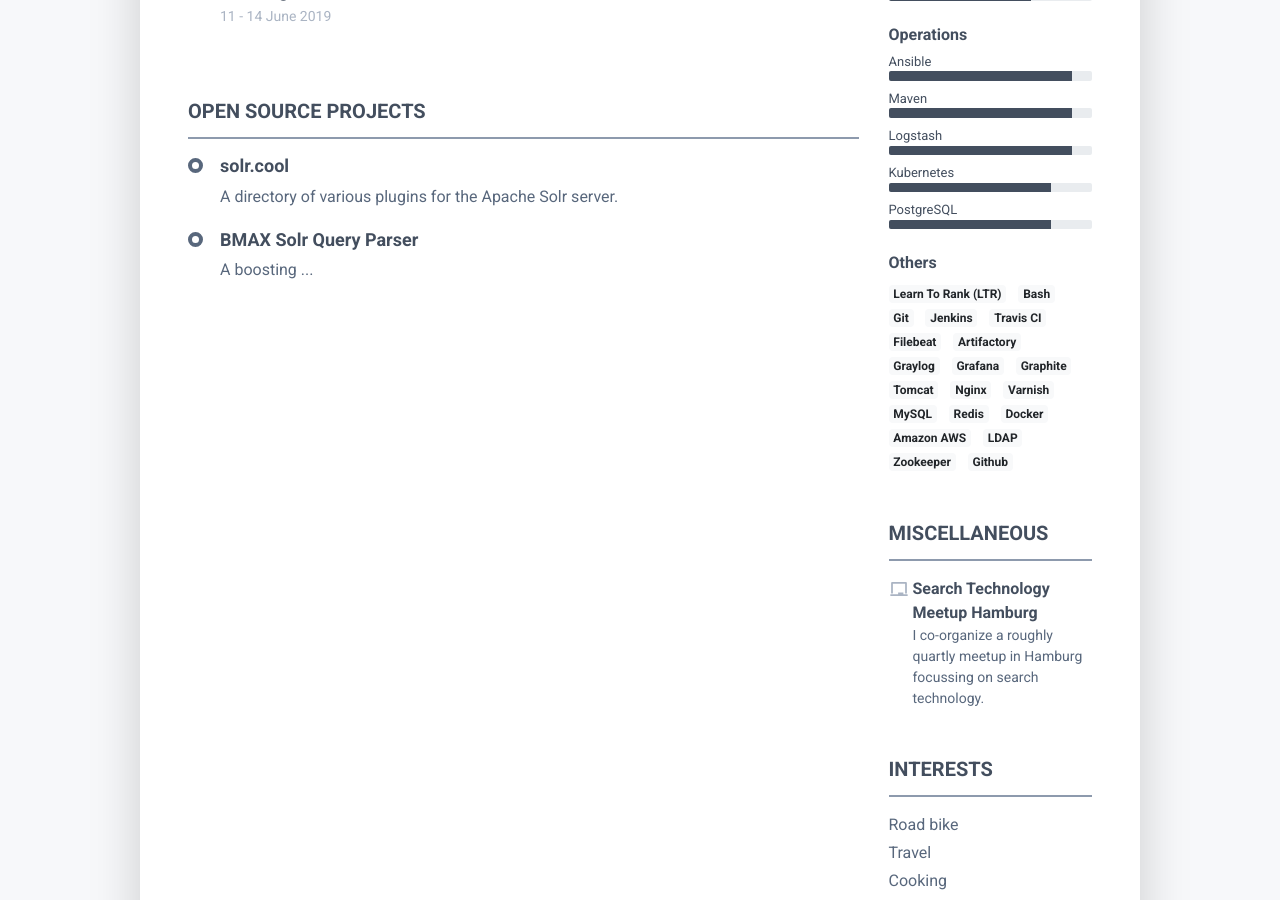
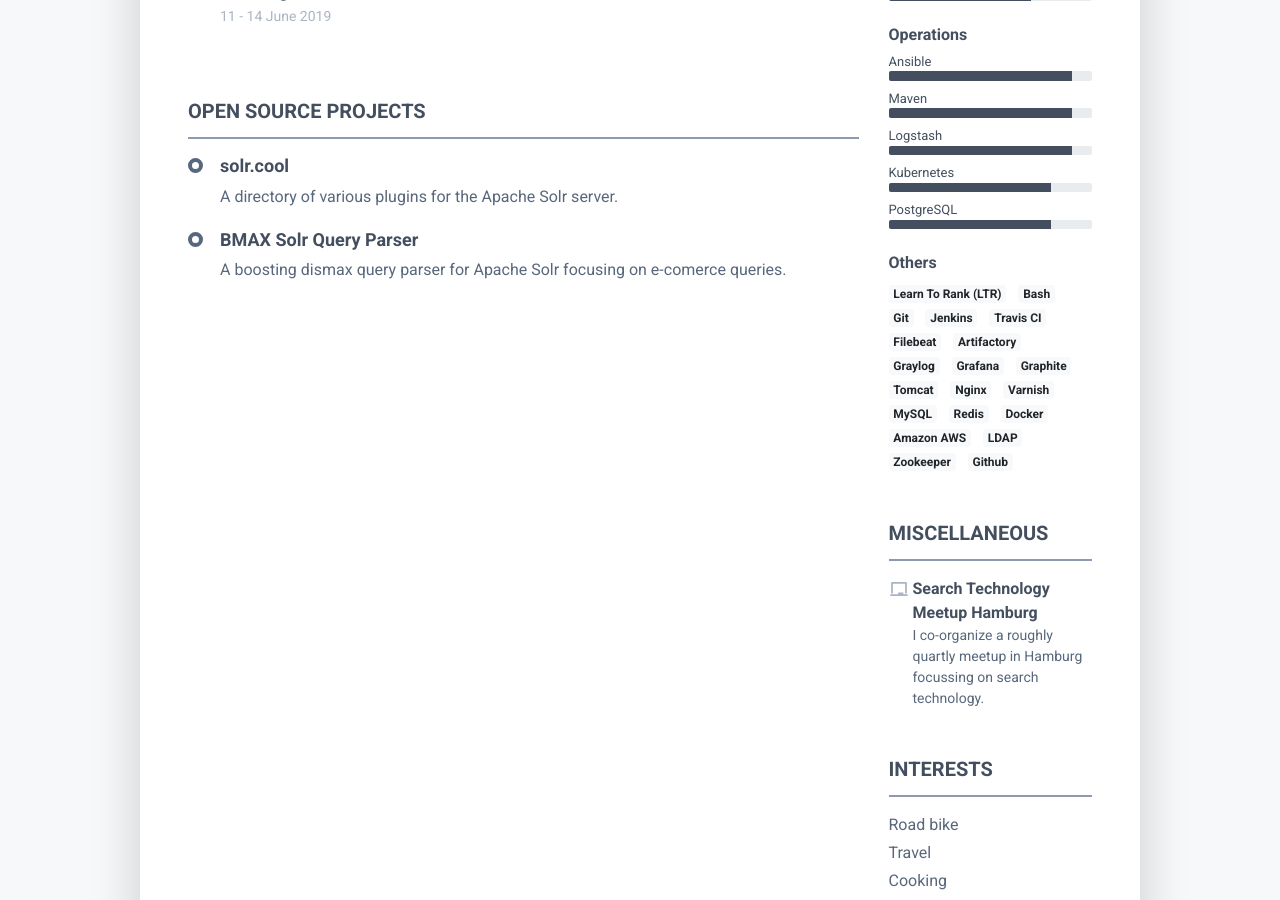
Before and after one commit to tboeghk/tboeghk.github.io, a Jekyll site: the page built from index.md, in a window 1280 px wide and 900 px high, scrolled down 734 px. Built offline with Jekyll 4.4.1, drawn with Linux system fonts in a browser that asks for light colours; nearby versions of some CDN libraries.

Commit message:
finish description for bmax

```diff
--- a/_data/projects.yml
+++ b/_data/projects.yml
@@ -5,5 +5,6 @@
     link: http://solr.cool
   - name: BMAX Solr Query Parser
     description: |
-      A boosting ...
+      A boosting dismax query parser for Apache Solr focusing on e-comerce
+      queries.
     link: https://github.com/shopping24/solr-bmax-queryparser
```
